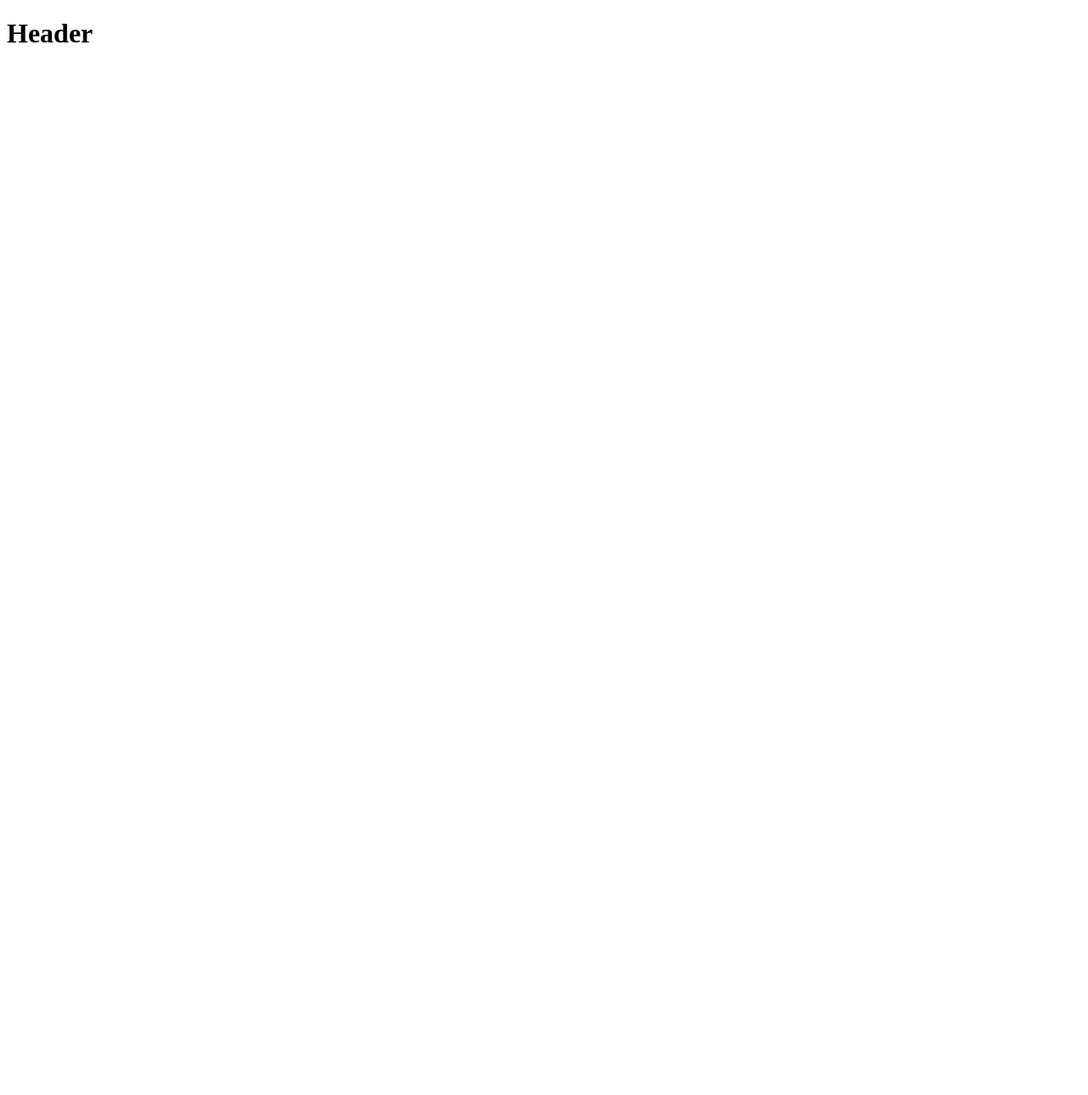
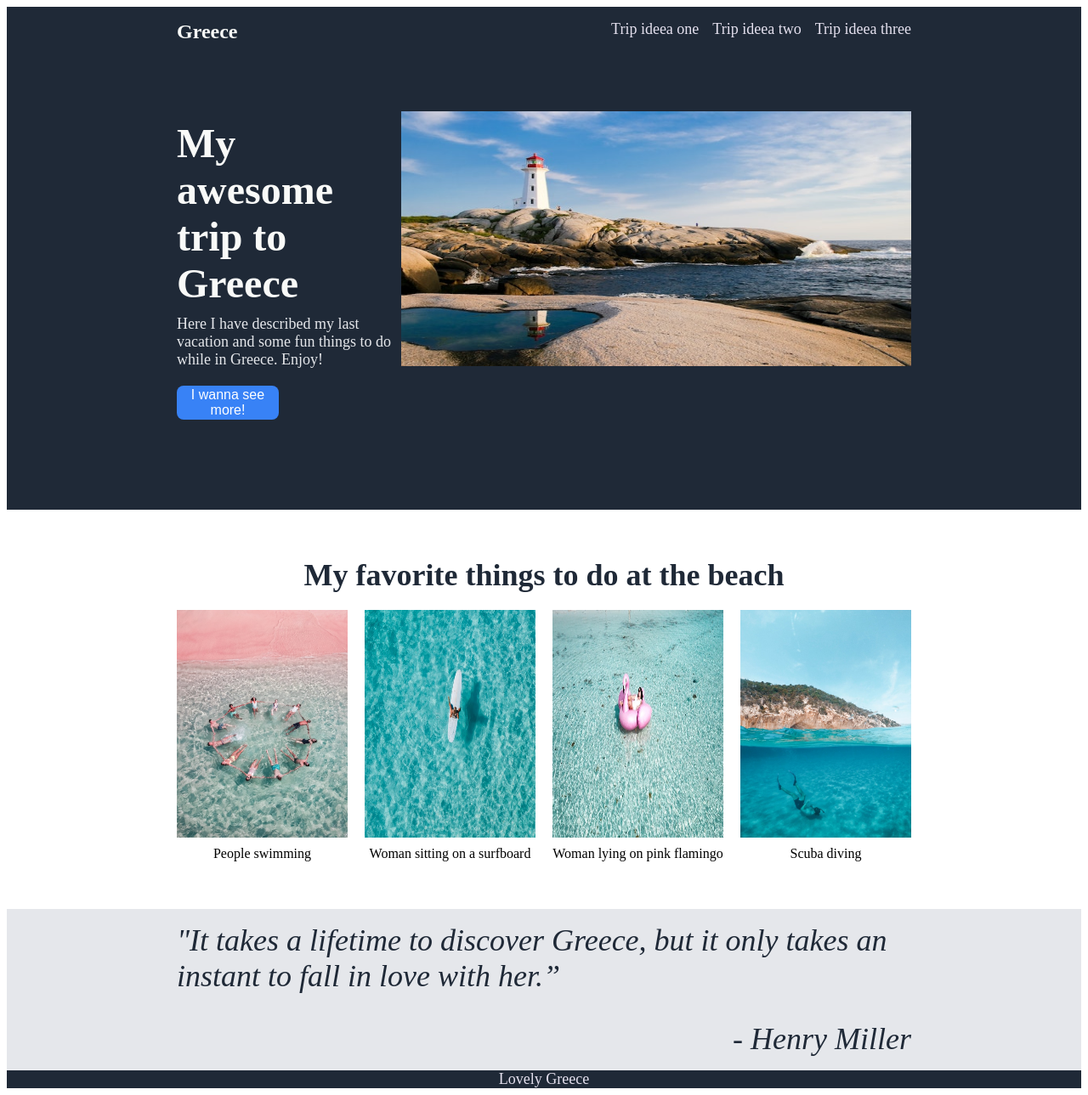
Before and after one commit to ingrid0404/odin-landing-page, a plain HTML site: page index.html in a window 1280 px wide. Shown: the whole page at 85% size. Before the commit the page ends 800 px from the top, so only its background shows below. Drawn offline with Linux system fonts and the light colour scheme.

Commit message:
greece vacation plan

```diff
--- a/index.html
+++ b/index.html
@@ -7,10 +7,67 @@
   </head>
   <body>
     <div class="header">
-        <h1>Header</h1>
+      <div class="header-top">
+      <div class="left">Greece</Header></div>
+      <ul class="links">
+        <li><a href="google.com">Trip ideea one</a></li>
+        <li><a href="google.com">Trip ideea two</a></li>
+         <li><a href="google.com">Trip ideea three</a></li>
+      </ul>
+    </div>
+      <div class="header-description">
+        <div class="info-placeholder">
+          <div class="title-class">My awesome trip to Greece</div>
+          <div class="subtitle-class">Here I have described my last vacation and some fun things to do while in Greece. Enjoy!
+          </div>
+          <button>I wanna see more!</button>
+        </div>
+
+        <div class="image-placeholder" width="200%" height="100%">
+          <img class="img-placeholder" src="images/pexels-pixabay-247506.jpg" width="600px" height="300px">
+        </div>
+      </div>
+
 
       </div>
-      <div class="container"></div>
-      <div class="footer"></div>
+      <div class="container">
+        <div class="some-info">
+          <div class="random-info">My favorite things to do at the beach</div>
+          <div class="cards">
+            <div class="card">
+              <img src="images/cards/pexels-jennifer-polanco-3925081.jpg">
+              <div>People swimming</div>
+            </div>
+
+            <div class="card">
+              <img src="images/cards/pexels-jess-loiterton-8650401.jpg">
+              <div>Woman sitting on a surfboard</div>
+            </div>
+
+            <div class="card">
+              <img src="images/cards/pexels-lrm-exterior-1267051.jpg">
+              <div>Woman lying on pink flamingo</div>
+            </div>
+
+            <div class="card">
+              <img src="images/cards/pexels-symeon-ekizoglou-2105937.jpg">
+              <div>Scuba diving</div>
+            </div>
+
+
+
+          </div>
+        </div>
+        <div class="quote">
+          <div>"It takes a lifetime to discover Greece, but it only takes an instant to fall in love with her.”
+            </div>
+          <div>- Henry Miller</div>
+          </div>
+        <div class="signup"></div>
+      </div>
+
+      <div class="footer">Lovely Greece
+
+      </div>
     </body>
     </html>
--- a/style.css
+++ b/style.css
@@ -0,0 +1,165 @@
+.body{
+    height: 100%;
+    width: 100%;
+    margin:0;
+    display: flex;
+    flex-direction: column;
+}
+
+.header{
+    background-color: #1f2937;
+    display: flex;
+    flex-direction: column;
+
+    padding: 16px 200px;
+
+
+}
+
+.header-top{
+    display: flex;
+    justify-content: space-between;
+}
+
+.header-description{
+    flex:1;
+    display: flex;
+    margin: 30px 0px;
+    min-height: 400px;
+    width: 100%;
+    gap:10px;
+
+}
+.info-placeholder{
+    flex:1;
+    padding:50px 0px;
+
+
+}
+.image-placeholder{
+    flex:1;
+    padding:50px 0px;
+
+}
+img.img-placeholder{
+    margin: 0 auto;
+}
+
+button{
+    color:white;
+    background-color: #3882f6;
+    border: none;
+    border-radius: 8px;
+    width: 120px;
+    height: 40px;
+    margin: 10px 0px;
+     font-size: 16px;
+}
+
+
+.title-class{
+    font-size: 48px;
+    font-weight: bolder;
+    color: #f9faf8;
+    margin: 10px 0px;
+
+}
+.subtitle-class{
+    font-size: 18px;
+    margin: 10px 0px;
+    color: #e5e7eb;
+
+}
+.left {
+    color: #f9faf8;
+    font-size: 24px;
+    font-weight: bold;
+
+}
+
+ul {
+    display: flex;
+    list-style: none;
+    margin: 0;
+    padding: 0;
+    gap: 16px
+  }
+
+  a {
+    color: #e5e1ef;
+    font-size: 18px;
+    text-decoration: none;
+  }
+
+.container{
+    flex:1;
+
+    display: flex;
+    flex-direction: column;
+    align-items: center;
+
+}
+
+.footer{
+    background-color: #1f2937;
+
+}
+
+.random-info{
+    font-size: 36px;
+    font-weight: bold;
+    color: #1f2937;
+}
+.some-info{
+    margin:40px 0px;
+    padding: 16px 200px;
+    display: flex;
+    flex-direction: column;
+    justify-content: center;
+    align-items: center;
+    gap:20px;
+}
+.cards{
+    display: flex;
+    flex-direction: row;
+    gap:20px;
+}
+div.card{
+    flex:1;
+    display: flex;
+    flex-direction: column;
+    align-items: center;
+    gap:10px;
+}
+
+div.card > img{
+    width:100%;
+    height: 100%;
+
+}
+
+.quote{
+    width: 100%;
+    height: 100%;
+    background-color: #e5e7eb;
+    display: flex;
+    flex-direction: column;
+    align-items: center;
+
+}
+.quote>div{
+    padding: 16px 200px;
+    font-size: 36px;
+    font-weight: lighter;
+    font-style: italic;
+    color:#1f2937;
+}
+.quote>div:last-child{
+    align-self: flex-end;
+}
+.footer{
+    color: #e5e1ef;
+    font-size: 18px;
+    display: flex;
+    justify-content: center;
+}
```
Also changed, not shown: images/cards/pexels-jennifer-polanco-3925081.jpg (added), images/cards/pexels-jess-loiterton-8650401.jpg (added), images/cards/pexels-lrm-exterior-1267051.jpg (added), images/cards/pexels-michael-giugliano-2928012.jpg (added), images/cards/pexels-symeon-ekizoglou-2105937.jpg (added), images/pexels-pixabay-247506.jpg (added), 1 other file.
